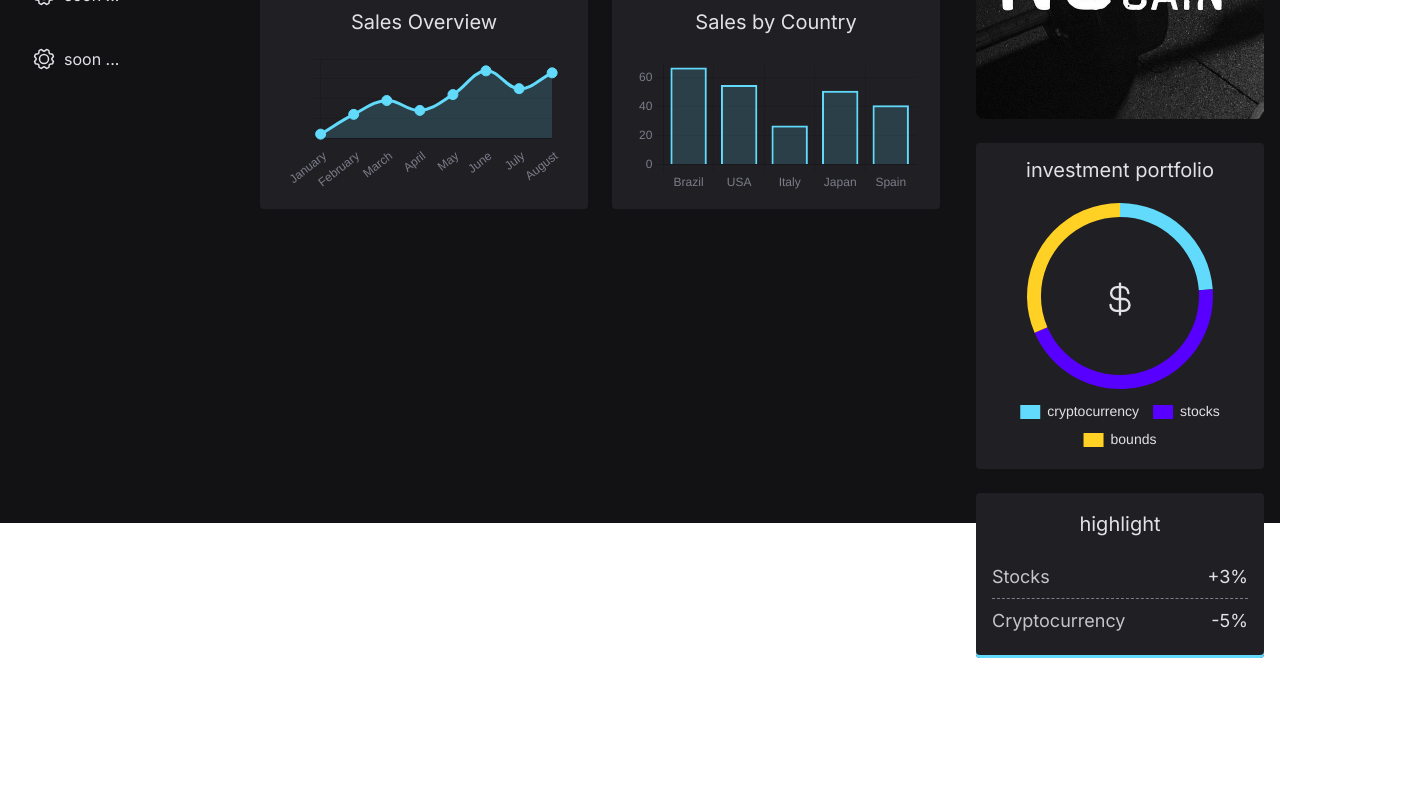
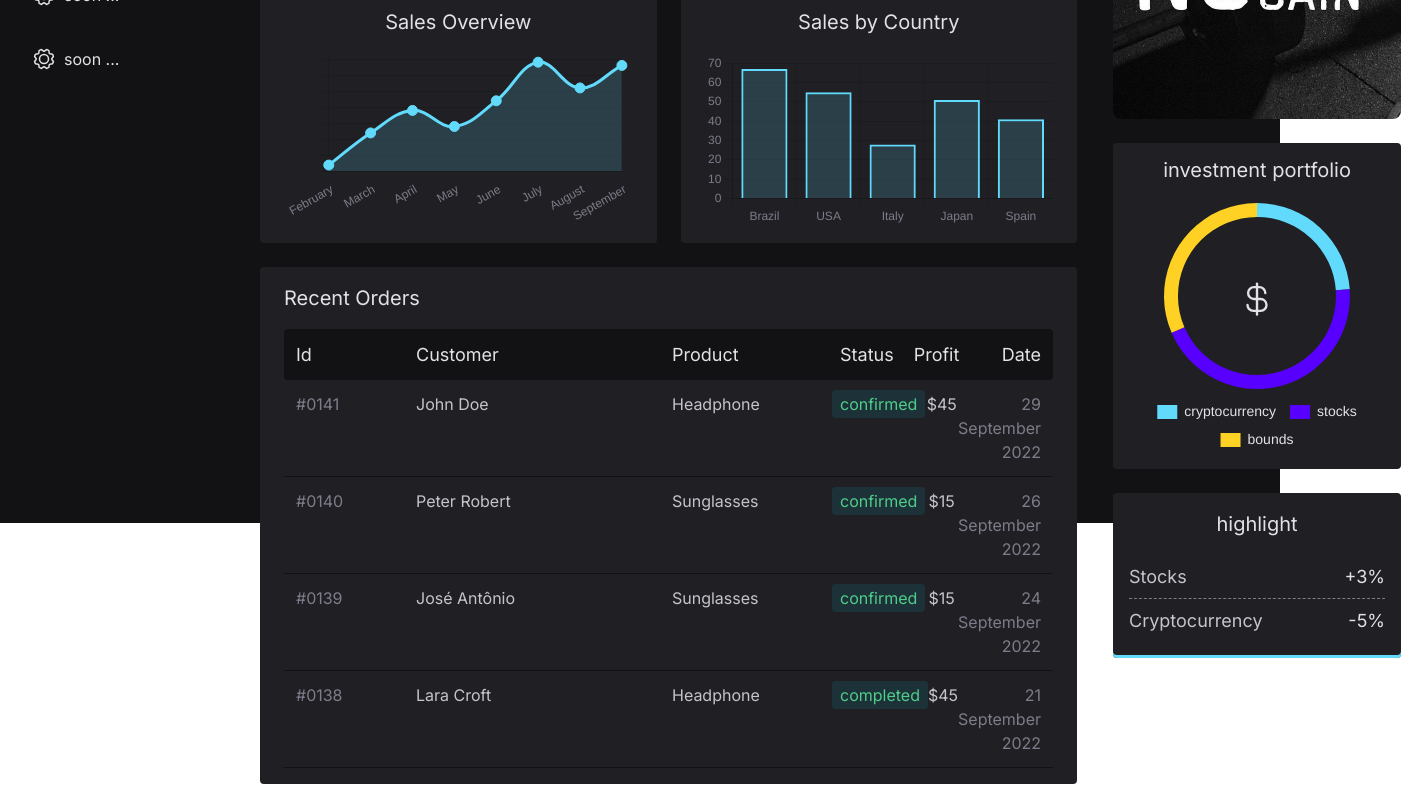
Before and after one commit to ErickKS/react-dashboard, a React (Vite) app: page /dashboard-react/main in a window 1280 px wide. Shown: the part 277-1077 px from the top of the page, 1417 px wide, since content can reach past the window. Before the commit the page ends 951 px from the top, so only its background shows below. Built offline with nearby package versions, Linux system fonts and the light colour scheme.

Commit message:
feat: recent orders

```diff
--- a/src/components/MainContent.tsx
+++ b/src/components/MainContent.tsx
@@ -15,6 +15,7 @@ import {
 } from "phosphor-react";
 import { BarCountryChart } from "./Charts/BarCountry";
 import { Highlight } from "./Highlight";
+import { TableListOrders } from "./TableListOrders";
 
 export function MainContent() {
   const [portfolioData, setPortfolioData] = useState({
@@ -98,6 +99,8 @@ export function MainContent() {
               <BarCountryChart chartData={countryData} />
             </div>
           </div>
+
+          <TableListOrders />
         </div>
 
         {/* RIGHT COLUMN */}
--- /dev/null
+++ b/src/components/OrderSingle.tsx
@@ -0,0 +1,27 @@
+interface orderSingleProps {
+  id: string;
+  customer: string;
+  product: string;
+  status: string;
+  profit: number;
+  date: string;
+}
+
+export function OrderSingle({ ...props }: orderSingleProps) {
+  return (
+    <div className="group grid grid-cols-[120px_256px_160px_1fr_1fr_1fr] w-full p-3 text-sm text-center text-gray-200 border-b-[1px] border-gray-900">
+      <span className="text-gray-400 text-left transition-colors group-hover:text-cyan-500">
+        {"#" + props.id}
+      </span>
+      <span className="text-left">{props.customer}</span>
+      <span className="text-left">{props.product}</span>
+      <div>
+        <span className="text-green-500 bg-green-900 rounded px-2 py-1">
+          {props.status}
+        </span>
+      </div>
+      <span>{"$" + props.profit}</span>
+      <span className="text-gray-400 text-right">{props.date}</span>
+    </div>
+  );
+}
--- /dev/null
+++ b/src/components/TableListOrders.tsx
@@ -0,0 +1,30 @@
+import { OrdersData } from "../context/OrdersData";
+import { OrderSingle } from "./OrderSingle";
+
+export function TableListOrders() {
+  return (
+    <div className="flex flex-col w-full px-6 py-4 bg-gray-800 rounded text-gray-100">
+      <h2 className="text-lg mb-4">Recent Orders</h2>
+
+      <div className="grid grid-cols-[120px_256px_160px_1fr_1fr_1fr] p-3 text-center text-md bg-gray-900 rounded">
+        <span className="text-left">Id</span>
+        <span className="text-left">Customer</span>
+        <span className="text-left">Product</span>
+        <span>Status</span>
+        <span>Profit</span>
+        <span className="text-right">Date</span>
+      </div>
+      {OrdersData.map((order, index) => (
+        <OrderSingle
+          key={index}
+          id={order.id}
+          customer={order.customer}
+          product={order.product}
+          status={order.status}
+          profit={order.profit}
+          date={order.date}
+        />
+      ))}
+    </div>
+  );
+}
--- a/src/context/ChartsData.tsx
+++ b/src/context/ChartsData.tsx
@@ -19,42 +19,42 @@ export const PortfolioData = [
 export const SalesData = [
   {
     id: 1,
-    month: "January",
+    month: "February",
     sales: 12,
   },
   {
     id: 2,
-    month: "February",
+    month: "March",
     sales: 22,
   },
   {
     id: 3,
-    month: "March",
+    month: "April",
     sales: 29,
   },
   {
     id: 4,
-    month: "April",
+    month: "May",
     sales: 24,
   },
   {
     id: 5,
-    month: "May",
+    month: "June",
     sales: 32,
   },
   {
     id: 6,
-    month: "June",
+    month: "July",
     sales: 44,
   },
   {
     id: 6,
-    month: "July",
-    sales: 35,
+    month: "August",
+    sales: 36,
   },
   {
     id: 6,
-    month: "August",
+    month: "September",
     sales: 43,
   },
 ];
@@ -73,7 +73,7 @@ export const CountryData = [
   {
     id: 3,
     country: "Italy",
-    sales: 27,
+    sales: 28,
   },
   {
     id: 4,
--- /dev/null
+++ b/src/context/OrdersData.tsx
@@ -0,0 +1,34 @@
+export const OrdersData = [
+  {
+    id: "0141",
+    customer: "John Doe",
+    product: "Headphone",
+    status: "confirmed",
+    profit: 45,
+    date: "29 September 2022",
+  },
+  {
+    id: "0140",
+    customer: "Peter Robert",
+    product: "Sunglasses",
+    status: "confirmed",
+    profit: 15,
+    date: "26 September 2022",
+  },
+  {
+    id: "0139",
+    customer: "José Antônio",
+    product: "Sunglasses",
+    status: "confirmed",
+    profit: 15,
+    date: "24 September 2022",
+  },
+  {
+    id: "0138",
+    customer: "Lara Croft",
+    product: "Headphone",
+    status: "completed",
+    profit: 45,
+    date: "21 September 2022",
+  },
+];
--- a/tailwind.config.cjs
+++ b/tailwind.config.cjs
@@ -22,6 +22,11 @@ module.exports = {
 
       red: {
         800: "#9c0303",
+      },
+
+      green: {
+        500: "#50cd89",
+        900: "#1c3238",
       },
     },
 
```
